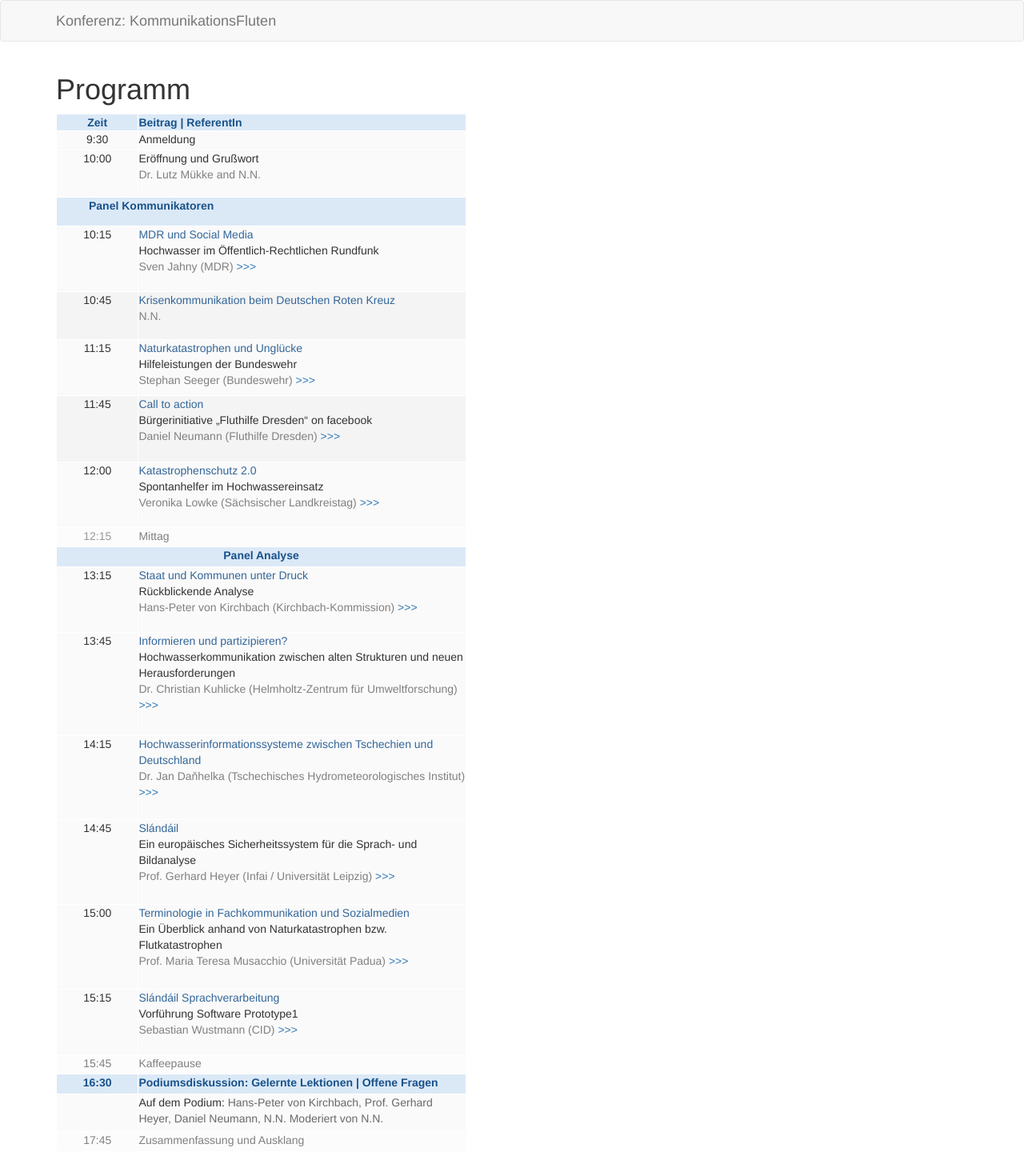
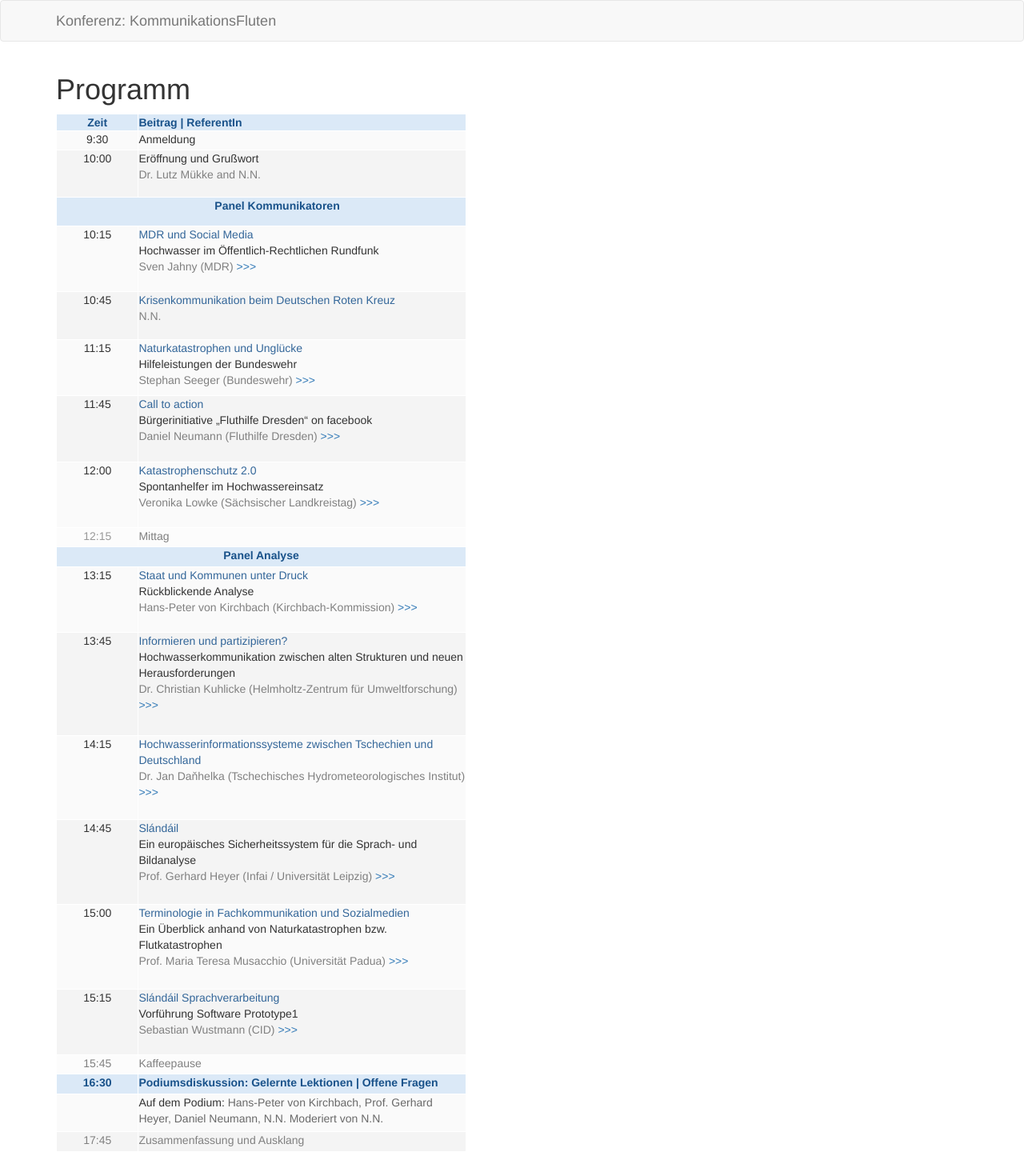
Before and after one commit to susedev/test, a Jekyll site: the page built from programm-uebersicht.html, in a window 1280 px wide. Shown: the whole page at 80% size. Built offline with Jekyll 4.4.1, drawn with Linux system fonts in a browser that asks for light colours.

Commit message:
Edit from JekyllCMS

```diff
--- a/programm-uebersicht.html
+++ b/programm-uebersicht.html
@@ -14,14 +14,14 @@ title: Programm
 			<td style="border-color: rgb(255, 255, 255); background-color: rgb(250, 250, 250); text-align: left; vertical-align: top; width: 400px;">Anmeldung</td>
 		</tr>
 		<tr>
-			<td style="background-color: rgb(250, 250, 250); border-color: rgb(255, 255, 255); text-align: center; vertical-align: top; width: 100px;">10:00</td>
-			<td style="background-color: rgb(250, 250, 250); border-color: rgb(255, 255, 255); text-align: left; vertical-align: top; width: 400px;">
+			<td style="background-color: rgb(244, 244, 244); border-color: rgb(255, 255, 255); text-align: center; vertical-align: top; width: 100px;">10:00</td>
+			<td style="background-color: rgb(244, 244, 244); border-color: rgb(255, 255, 255); text-align: left; vertical-align: top; width: 400px;">
 			<p>Er&ouml;ffnung und Gru&szlig;wort<br />
 			<span style="color:#808080;">Dr. Lutz M&uuml;kke and N.N.</span></p>
 			</td>
 		</tr>
 		<tr>
-			<th colspan="2" style="background-color: rgb(219, 233, 247); border-color: rgb(255, 255, 255); text-align: left; vertical-align: top; width: 100px;">
+			<th colspan="2" style="background-color: rgb(219, 233, 247); border-color: rgb(255, 255, 255); text-align: center; vertical-align: top; width: 100px;">
 			<p style="margin-left: 40px;"><span style="color:#19528A;"><strong>Panel Kommunikatoren </strong></span></p>
 			</th>
 		</tr>
@@ -78,8 +78,8 @@ title: Programm
 			</td>
 		</tr>
 		<tr>
-			<td style="background-color: rgb(250, 250, 250); border-color: rgb(255, 255, 255); text-align: center; vertical-align: top; width: 100px;">13:45</td>
-			<td style="background-color: rgb(250, 250, 250); border-color: rgb(255, 255, 255); text-align: left; vertical-align: top; width: 400px;">
+			<td style="background-color: rgb(244, 244, 244); border-color: rgb(255, 255, 255); text-align: center; vertical-align: top; width: 100px;">13:45</td>
+			<td style="background-color: rgb(244, 244, 244); border-color: rgb(255, 255, 255); text-align: left; vertical-align: top; width: 400px;">
 			<p><a href="http://eijc.github.io/data/beitraege-und-referentinnen.html#Kuhlicke"><span style="color: #336699;">Informieren und partizipieren?</span></a><br />
 			Hochwasserkommunikation zwischen alten Strukturen und neuen Herausforderungen<br />
 			<span style="color:#808080;">Dr. Christian Kuhlicke (Helmholtz-Zentrum f&uuml;r Umweltforschung)</span> <a href="http://eijc.github.io/data/beitraege-und-referentinnen.html#Kuhlicke">&gt;&gt;&gt;</a></p>
@@ -93,8 +93,8 @@ title: Programm
 			</td>
 		</tr>
 		<tr>
-			<td style="background-color: rgb(250, 250, 250); border-color: rgb(255, 255, 255); text-align: center; vertical-align: top; width: 100px;">14:45</td>
-			<td style="background-color: rgb(250, 250, 250); border-color: rgb(255, 255, 255); text-align: left; vertical-align: top; width: 400px;">
+			<td style="background-color: rgb(244, 244, 244); border-color: rgb(255, 255, 255); text-align: center; vertical-align: top; width: 100px;">14:45</td>
+			<td style="background-color: rgb(244, 244, 244); border-color: rgb(255, 255, 255); text-align: left; vertical-align: top; width: 400px;">
 			<p><a href="http://eijc.github.io/data/beitraege-und-referentinnen.html#Heyer"><span style="color: #336699;">Sl&aacute;nd&aacute;il</span></a><br />
 			Ein europ&auml;isches Sicherheitssystem f&uuml;r die Sprach- und Bildanalyse<br />
 			<span style="color:#808080;">Prof. Gerhard Heyer (Infai / Universit&auml;t Leipzig)</span> <a href="http://eijc.github.io/data/beitraege-und-referentinnen.html#Heyer">&gt;&gt;&gt;</a></p>
@@ -109,8 +109,8 @@ title: Programm
 			</td>
 		</tr>
 		<tr>
-			<td style="background-color: rgb(250, 250, 250); border-color: rgb(255, 255, 255); text-align: center; vertical-align: top; width: 100px;">15:15</td>
-			<td style="background-color: rgb(250, 250, 250); border-color: rgb(255, 255, 255); text-align: left; vertical-align: top; width: 400px;">
+			<td style="background-color: rgb(244, 244, 244); border-color: rgb(255, 255, 255); text-align: center; vertical-align: top; width: 100px;">15:15</td>
+			<td style="background-color: rgb(244, 244, 244); border-color: rgb(255, 255, 255); text-align: left; vertical-align: top; width: 400px;">
 			<p><a href="http://eijc.github.io/data/beitraege-und-referentinnen.html#Wustmann"><span style="color: #336699;">Sl&aacute;nd&aacute;il Sprachverarbeitung</span></a><br />
 			Vorf&uuml;hrung Software Prototype1<br />
 			<span style="color:#808080;">Sebastian Wustmann (CID)</span> <a href="http://eijc.github.io/data/beitraege-und-referentinnen.html#Wustmann">&gt;&gt;&gt;</a></p>
@@ -129,8 +129,8 @@ title: Programm
 			<td style="background-color: rgb(250, 250, 250); border-color: rgb(255, 255, 255); text-align: left; vertical-align: top; width: 400px;">Auf dem Podium: <span style="color:#696969;">Hans-Peter von Kirchbach, Prof. Gerhard Heyer, Daniel Neumann, N.N. Moderiert von N.N.</span></td>
 		</tr>
 		<tr>
-			<td style="background-color: rgb(252, 252, 252); border-color: rgb(255, 255, 255); text-align: center; vertical-align: top; width: 100px;"><span style="color: #808080;">17:45</span></td>
-			<td style="background-color: rgb(252, 252, 252); border-color: rgb(255, 255, 255); text-align: left; vertical-align: top; width: 400px;"><span style="color: #808080;">Zusammenfassung und Ausklang</span></td>
+			<td style="background-color: rgb(244, 244, 244); border-color: rgb(255, 255, 255); text-align: center; vertical-align: top; width: 100px;"><span style="color: #808080;">17:45</span></td>
+			<td style="background-color: rgb(244, 244, 244); border-color: rgb(255, 255, 255); text-align: left; vertical-align: top; width: 400px;"><span style="color: #808080;">Zusammenfassung und Ausklang</span></td>
 		</tr>
 	</tbody>
 </table>
```
